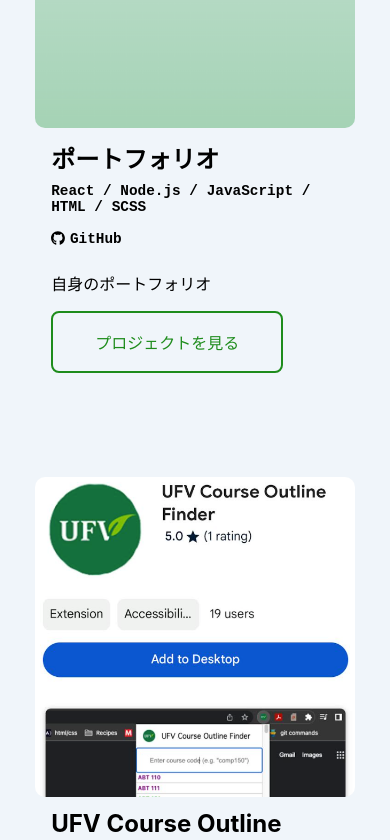
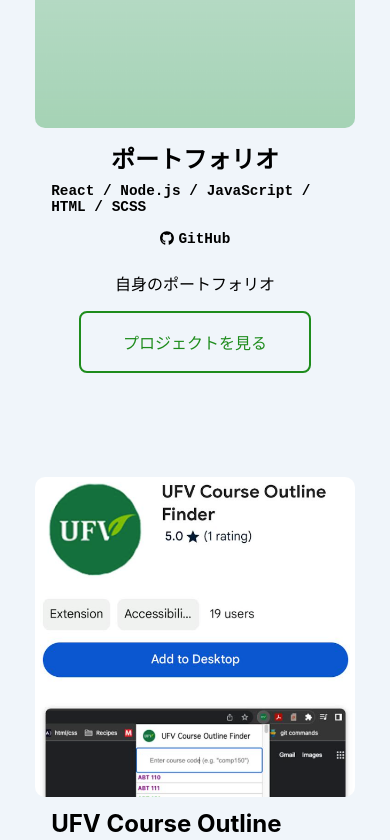
Before and after one commit to lyuhiroyama/portfolio, a React (Create React App) app: page / in a window 390 px wide. Shown: the part 840-1680 px from the top of the page. Built offline with nearby package versions, Linux system fonts and the light colour scheme.

Commit message:
chore: GitHub pages のデプロイ設定

```diff
--- a/package.json
+++ b/package.json
@@ -1,6 +1,7 @@
 {
     "name": "portfolio",
     "version": "0.1.0",
+    "homepage": "https://lyuhiroyama.github.io/portfolio",
     "private": true,
     "dependencies": {
         "@fortawesome/fontawesome-svg-core": "^6.7.2",
@@ -19,6 +20,8 @@
         "web-vitals": "^2.1.4"
     },
     "scripts": {
+        "predeploy": "npm run build",
+        "deploy": "gh-pages -d build",
         "start": "react-scripts start",
         "build": "react-scripts build",
         "test": "react-scripts test",
@@ -41,5 +44,8 @@
             "last 1 firefox version",
             "last 1 safari version"
         ]
+    },
+    "devDependencies": {
+        "gh-pages": "^6.3.0"
     }
 }
--- a/src/App.scss
+++ b/src/App.scss
@@ -195,9 +195,13 @@ $project-thumbnail-width: 320px;
     align-items: center;
 
       .project-content {
+        display: flex;
+        flex-direction: column;
+        align-items: center;
 
         .project-technologies {
           flex-direction: column;
+          align-items: center;
           gap: 1rem;
         }
       }
```
Also changed, not shown: 1 other file (tests, documents, lock files or other folders). Lines whose indentation alone changed are shown as unchanged.
